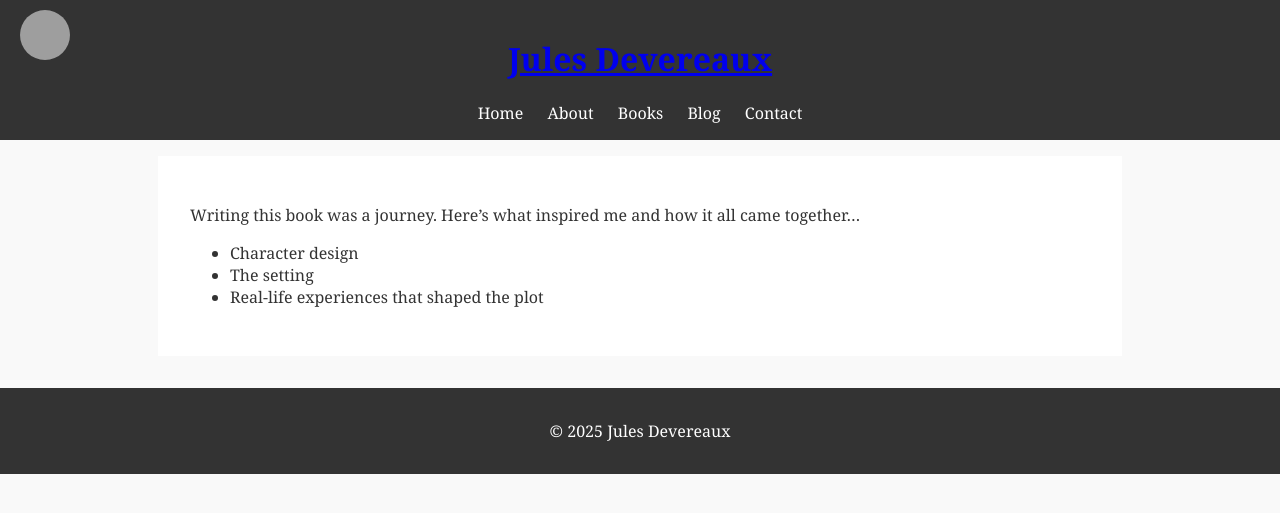
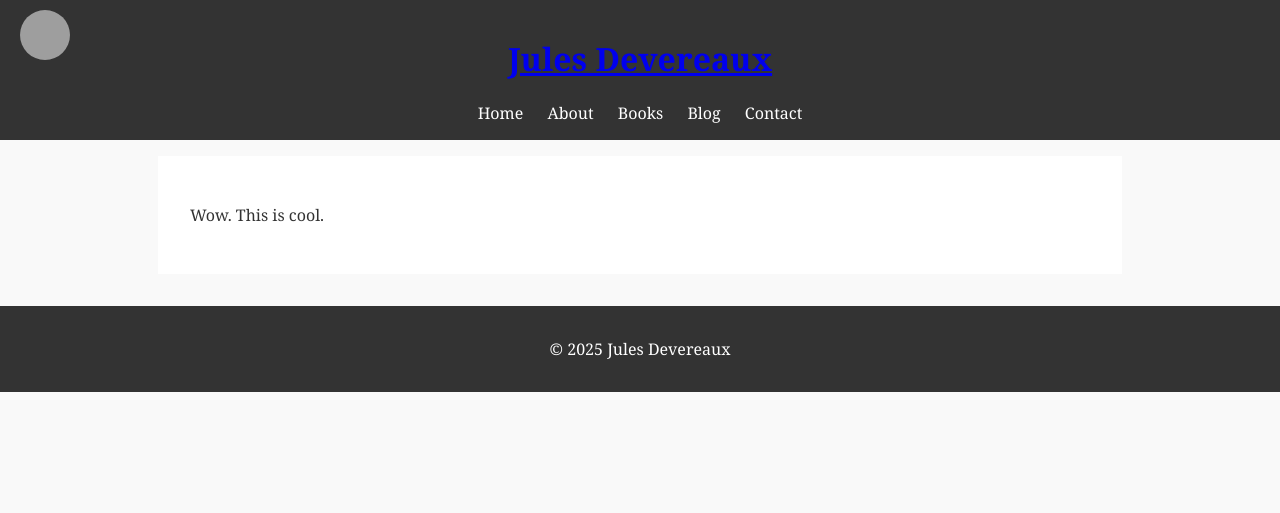
Before and after one commit to julesdevereaux/julesdevereaux.github.io, a Jekyll site: the page built from _posts/2025-07-14-test.md, in a window 1280 px wide. Shown: the top 513 px of the page. Built offline with Jekyll 4.4.1, drawn with Linux system fonts in a browser that asks for light colours; grey boxes are pictures that could not be loaded.

Commit message:
Update 2025-07-14-test.md

```diff
--- a/_posts/2025-07-14-test.md
+++ b/_posts/2025-07-14-test.md
@@ -1,10 +1,6 @@
 ---
 layout: default
-title: "Behind the Scenes of My Latest Novel"
+title: "First Post"
 ---
 
-Writing this book was a journey. Here’s what inspired me and how it all came together...
-
-* Character design
-* The setting
-* Real-life experiences that shaped the plot
+Wow. This is cool.
```
